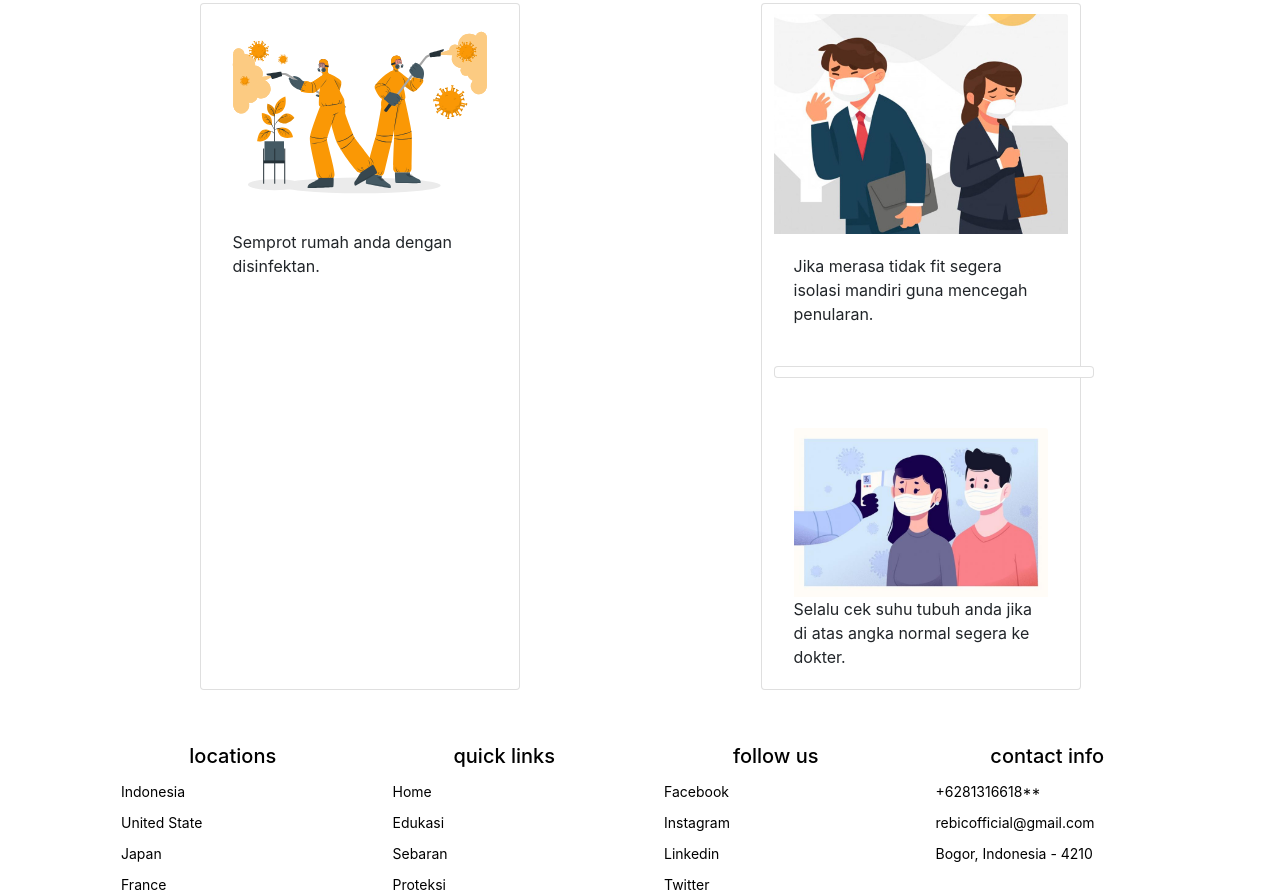
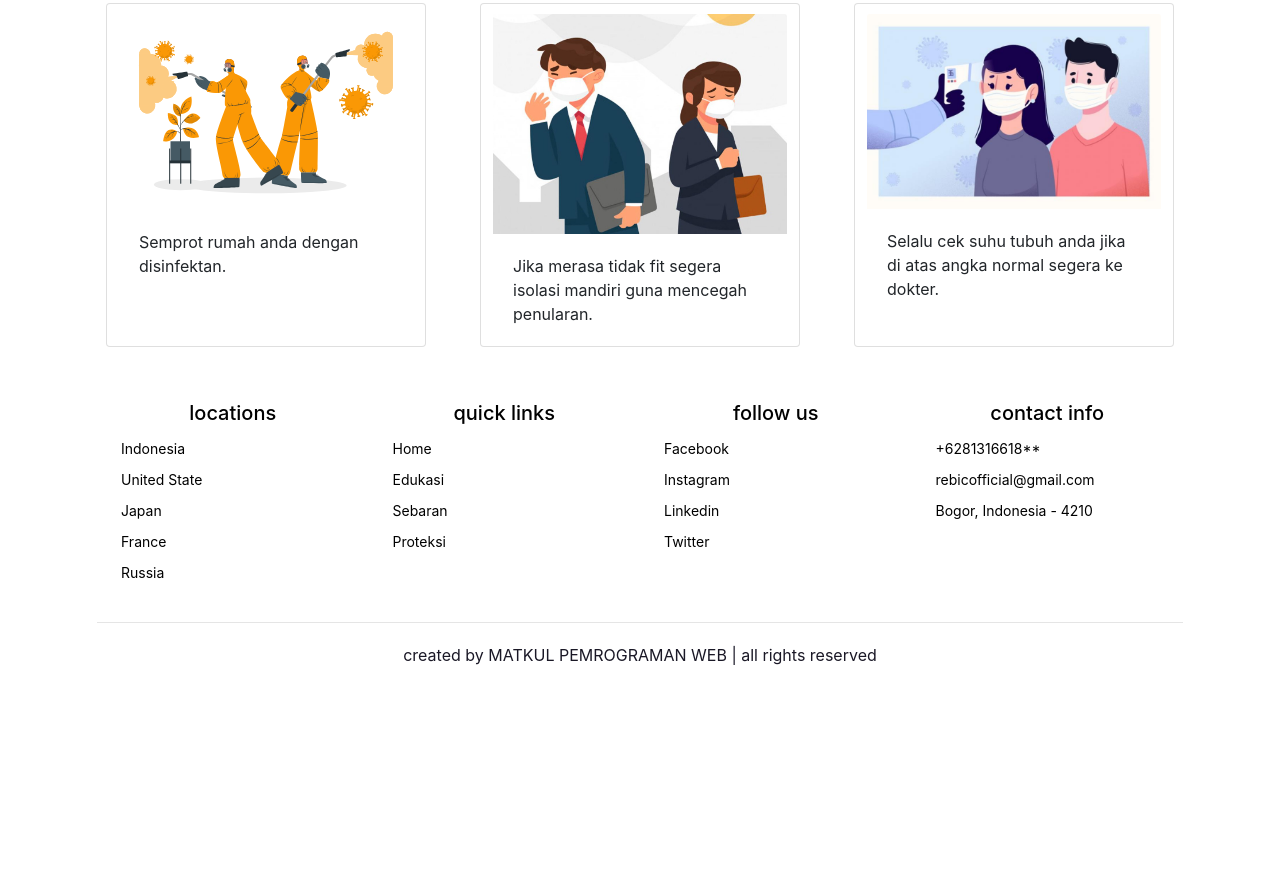
Before and after one commit to rebelionss/rebelionss.github.io, a plain HTML site: page index.html in a window 1280 px wide. Shown: the part 1614-2504 px from the top of the page. After the commit the page ends 2281 px from the top, so only its background shows below. Drawn offline with nearby package versions, Linux system fonts and the light colour scheme.

Commit message:
Update index.html

```diff
--- a/index.html
+++ b/index.html
@@ -34,7 +34,6 @@
 <script id="hotline">
     alert("Jika butuh informasi Silahkan Hubungi Hotline");
 		alert("HOTLINE COVID-19 : 021-521-0411 ");
-	alert("Tetap patuhi protokol kesehatan");
       // display string message
     </script>
 <!-- akhiran popup -->
@@ -143,10 +142,10 @@
 <div class="card-body ">
 <p class="card-text">Jika merasa tidak fit segera isolasi mandiri guna mencegah penularan.</p>
 </div>
+</div>
 <div class="card" style="width: 20rem;">
-</div>
-  <div class="card-body ">
 <img src="img/suhu.jpg" class="card-img-top" alt="...">
+<div class="card-body ">
 <p class="card-text">Selalu cek suhu tubuh anda jika di atas angka normal segera ke dokter.</p>
 </div>
 </div>
@@ -200,8 +199,8 @@
         <div class="credit"> created by <span>MATKUL PEMROGRAMAN WEB</span> | all rights reserved </div>
 
     </div>
-  </section>
 
+</section>
 <!-- end footer -->
   </body>
 </html>
```
